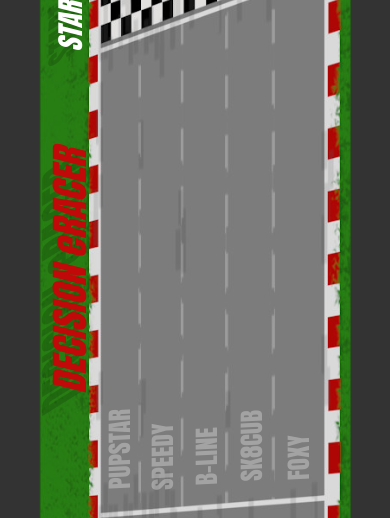
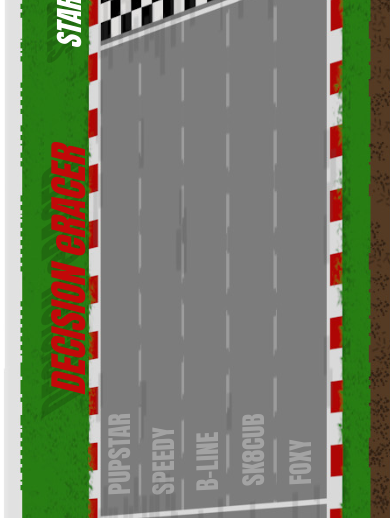
Before and after one commit to bco3/DecisionEracer, a React app: page / in a window 390 px wide. Shown: the part 157-675 px from the top of the page. Built offline with nearby package versions, Linux system fonts and the light colour scheme.

Commit message:
background image changed

```diff
--- a/src/Race.js
+++ b/src/Race.js
@@ -293,6 +293,7 @@ export const Race = () => {
 
 return (
 <div className="container">
+<div className="inner-container">
     <div className="grid-container">
         <div className='titleShadow' >DECISION eRACER</div>
         <div className='title' >DECISION eRACER</div>
@@ -364,6 +365,7 @@ return (
             <div className='foxy' id={foxy.id} alt={foxy.alt} ></div>
         </div>
     </div>
+</div>
     {winResultsCover(resultScreen)}
 </div>
 );}
--- a/src/main.css
+++ b/src/main.css
@@ -4,7 +4,7 @@ html {
 }
 
 body {
-  background-color: #21571f;
+  background-color: #ffffff;
   margin: 0;
   padding: 0;
   color: rgb(255, 255, 255);
@@ -20,12 +20,28 @@ body {
   color:rgba(0, 0, 0, 0.63);
   cursor: pointer;
 }
-
 .container {
+  display: grid;
   position: relative;
   width: 100vw;
   height: 100vh;
-  background-color: #333;
+  background-color: rgb(255, 255, 255);
+  align-items: center;
+  align-content: center;
+  justify-content: center;
+  justify-items: center;
+  overflow: hidden;
+}
+
+.inner-container {
+  position: relative;
+  width: 72.5rem;
+  height: 47.5rem;
+  background: url('./img/trackfull.jpg');
+  background-size: cover;
+  background-color: rgb(255, 255, 255);
+  justify-self: center;
+  align-self: center;
   align-items: center;
   justify-content: center;
   overflow: hidden;
@@ -42,15 +58,15 @@ body {
   transform: translate(-50%, -50%);
   padding: 0;
   display: grid;
-  width: 47.5rem;
-  height: 22.5rem;
+  width: 114.5rem;
+  height: 75rem;
   grid-template-columns: 8rem 31.5rem 8rem;
   grid-template-rows: 5rem 4rem 4rem 4rem;
-  background: url('./img/track.jpg');
-  background-size: 75rem;
+  background: url('./img/trackfull.jpg');
+  background-size: cover;
   background-position: 39% 30%;
   opacity: 0%;
-  overflow: hidden;
+  overflow: clip;
   justify-content: center;
   align-content: center;
   justify-items: center;
@@ -72,14 +88,18 @@ body {
   html {
     font-size: 14.5px;
     transform: rotate(-90deg);
+    display: grid;
     position: relative;
     width: 100vw;
     height: 100vh;
-    background-color: #333;
+    background-color: rgb(255, 255, 255);
     align-items: center;
+    align-content: center;
     justify-content: center;
+    justify-items: center;
     overflow: hidden;
   }
+
   .container {
     overflow: visible;
   }
@@ -108,7 +128,7 @@ body {
 
 @media (max-width: 660px) {
   html {
-    font-size: 13.8px;
+    font-size: 14px;
   }
 
 }
--- a/src/text.css
+++ b/src/text.css
@@ -325,12 +325,12 @@ as a feature of using the racers to help make decisions based on options entered
 
 @media (max-width: 735px) {
     label {
-      left: -43.5%
+      left: -44%
     }
     .btnLane4 {
       transform: matrix(1, 0, .3, 1, 6, -0);
     }
     #lane1input {
-        transform: matrix(1, 0, .15, 1, 6, -0);
+        transform: matrix(1, 0, .15, 1, 7, -0);
     }
   }
--- a/src/track.css
+++ b/src/track.css
@@ -10,12 +10,12 @@
     width: 47.5rem;
     height: 22.5rem;
     /* border-radius: 1rem; */
-    overflow: hidden;
+    overflow: visible;
     grid-template-columns: 8rem 31.5rem 8rem;
     grid-template-rows: 4.1rem 2.9rem 3rem 3rem 3.1rem 3.2rem 2rem;
     grid-row-gap: .2rem;
-    background: url('./img/track.jpg');
-    background-size: cover;
+    /* background: url('./img/track.jpg'); */
+    /* background-size: cover; */
     justify-content: center;
     align-content: center;
     justify-items: center;
@@ -67,7 +67,7 @@ laneSlow is for below average race time and laneFast is for above average race t
         animation-timing-function: linear;
     }
     100% {
-        transform: translate3d(26.5rem, -7.6rem, 0rem);
+        transform: translate3d(24rem, -7.6rem, 0rem);
     }
 
 }
@@ -97,7 +97,7 @@ laneSlow is for below average race time and laneFast is for above average race t
         animation-timing-function: linear;
     }
     100% {
-        transform: translate3d(26.5rem, -7.6rem, 0rem);
+        transform: translate3d(24rem, -7.6rem, 0rem);
     }
 
 }
@@ -147,7 +147,7 @@ laneSlow is for below average race time and laneFast is for above average race t
         animation-timing-function: linear;
     }
     100% {
-        transform: translate3d(26.5rem, -6.2rem, 0rem);
+        transform: translate3d(24.5rem, -6.2rem, 0rem);
     }
 }
 #lane2Fast {
@@ -175,7 +175,7 @@ laneSlow is for below average race time and laneFast is for above average race t
         animation-timing-function: linear;
     }
     100% {
-        transform: translate3d(26.5rem, -6.2rem, 0rem);
+        transform: translate3d(25rem, -6.2rem, 0rem);
     }
 }
 #lane2Out {
```
Also changed, not shown: src/img/track.png (deleted), src/img/trackfull.jpg (added), src/img/tracktop.png (deleted).
